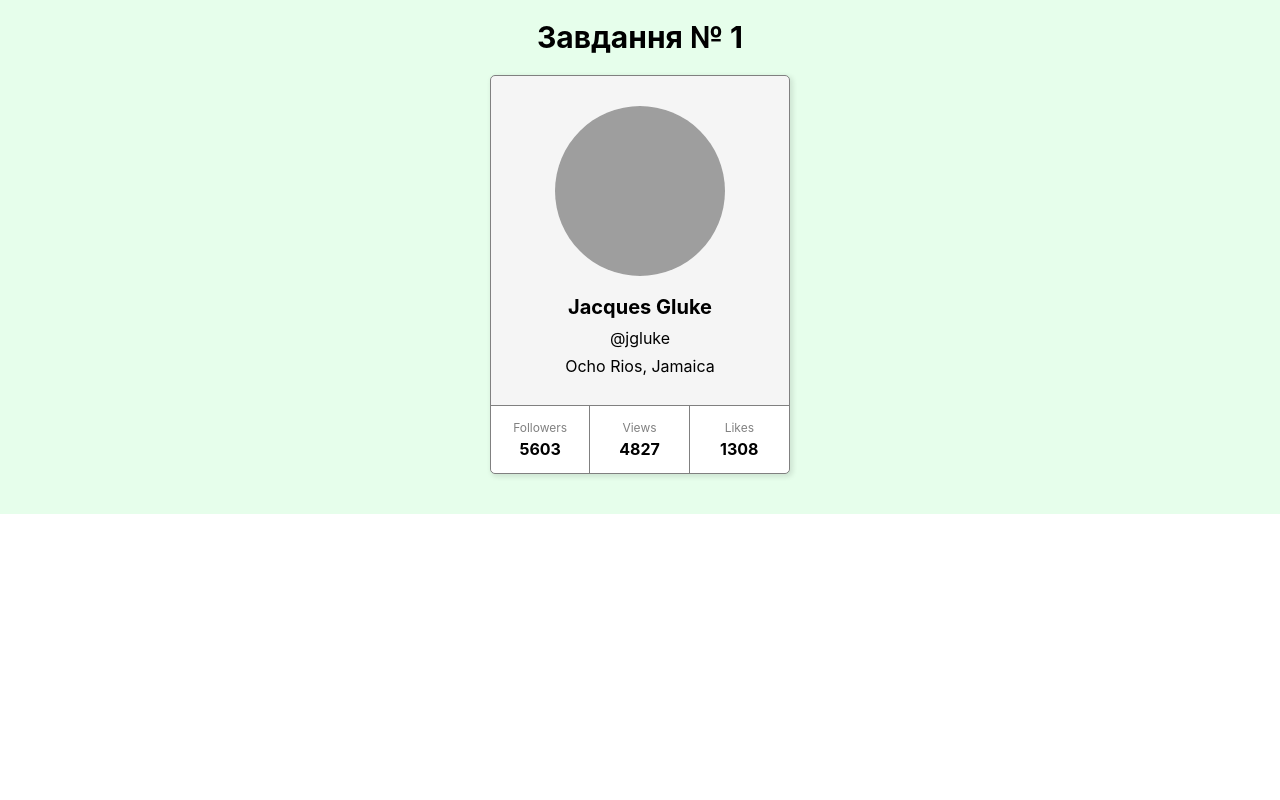
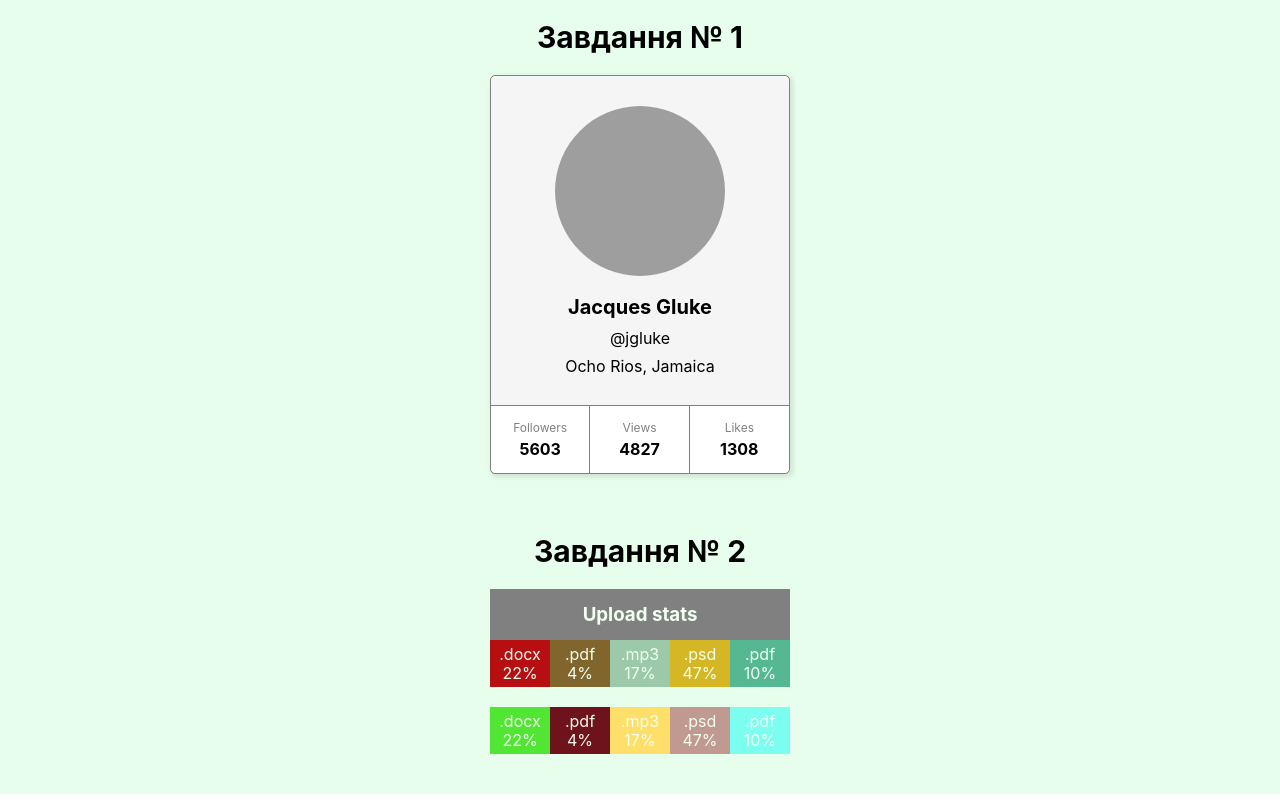
Before and after one commit to VolodymyrVorona/goit-react-hw-01-components, a React (Create React App) app: page / in a window 1280 px wide. Built offline with nearby package versions, Linux system fonts and the light colour scheme; grey boxes are pictures that could not be loaded.

Commit message:
Додає завдання № 2

```diff
--- a/src/App.jsx
+++ b/src/App.jsx
@@ -1,11 +1,13 @@
 import Section from './components/Section/Section';
 import Profile from './components/Profile/Prfile';
 import user from './Data/user.json';
+import Statistics from './components/Statistics/Statistics';
+import statistics from './Data/statistics.json';
 
 function App() {
   return (
-    <Section title="Завдання № 1">
-      <div className="App">
+    <>
+      <Section title="Завдання № 1">
         <Profile
           name={user.name}
           tag={user.tag}
@@ -13,8 +15,13 @@ function App() {
           avatar={user.avatar}
           stats={user.stats}
         />
-      </div>
-    </Section>
+      </Section>
+
+      <Section title="Завдання № 2">
+        <Statistics title="Upload stats" stats={statistics} />
+        <Statistics stats={statistics} />
+      </Section>
+    </>
   );
 }
 
--- /dev/null
+++ b/src/Data/statistics.json
@@ -0,0 +1,7 @@
+[
+  { "id": "id-1", "label": ".docx", "percentage": 22 },
+  { "id": "id-2", "label": ".pdf", "percentage": 4 },
+  { "id": "id-3", "label": ".mp3", "percentage": 17 },
+  { "id": "id-4", "label": ".psd", "percentage": 47 },
+  { "id": "id-5", "label": ".pdf", "percentage": 10 }
+]
--- a/src/components/Section/Section.jsx
+++ b/src/components/Section/Section.jsx
@@ -4,7 +4,7 @@ import s from './Section.module.css';
 function Section({ title, children }) {
   return (
     <section className={s.section}>
-      {title && <h2 className={s.title}>{title}</h2>}
+      <h2 className={s.title}>{title}</h2>
       {children}
     </section>
   );
--- /dev/null
+++ b/src/components/Statistics/Statistics.jsx
@@ -0,0 +1,32 @@
+import React from 'react';
+import PropTypes from 'prop-types';
+import StatisticsItem from './StatisticsItem';
+import s from './Statistics.module.css';
+
+function Statistics({ title, stats }) {
+  return (
+    <div className={s.statistics}>
+      {title && <h3 className={s.title}>{title}</h3>}
+
+      <ul className={s.list}>
+        {stats.map(item => (
+          <StatisticsItem
+            key={item.id}
+            label={item.label}
+            percentage={item.percentage}
+          />
+        ))}
+      </ul>
+    </div>
+  );
+}
+export default Statistics;
+
+Statistics.propTypes = {
+  title: PropTypes.string,
+  stats: PropTypes.arrayOf(
+    PropTypes.shape({
+      id: PropTypes.string.isRequired,
+    }),
+  ).isRequired,
+};
--- /dev/null
+++ b/src/components/Statistics/Statistics.module.css
@@ -0,0 +1,26 @@
+.statistics {
+  width: 300px;
+  margin-left: auto;
+  margin-right: auto;
+  margin-bottom: 20px;
+}
+.title {
+  margin: 0;
+  padding: 15px;
+  color: honeydew;
+  text-align: center;
+  background: grey;
+}
+
+.list {
+  display: flex;
+
+  padding: 0;
+  margin: 0;
+  text-align: center;
+}
+.item {
+  color: honeydew;
+  padding: 5px;
+  width: calc(300px / 5);
+}
--- /dev/null
+++ b/src/components/Statistics/StatisticsItem.jsx
@@ -0,0 +1,32 @@
+import React from 'react';
+import PropTypes from 'prop-types';
+import s from './Statistics.module.css';
+
+function StatisticsItem({ label, percentage }) {
+  return (
+    <li
+      className={s.item}
+      style={{ backgroundColor: generateItemColor(0, 255) }}
+    >
+      <span className={s.lable}>{label} </span>
+      <span className={s.percentage}>{percentage}%</span>
+    </li>
+  );
+}
+
+function generateItemColor(min, max) {
+  const itemColor = `rgb(
+      ${Math.random() * (max - min) + min},
+      ${Math.random() * (max - min) + min},
+      ${Math.random() * (max - min) + min}
+  )`;
+
+  return itemColor;
+}
+
+StatisticsItem.propTypes = {
+  label: PropTypes.string.isRequired,
+  percentage: PropTypes.number.isRequired,
+};
+
+export default StatisticsItem;
```
Also changed, not shown: 1 other file (tests, documents, lock files or other folders).
